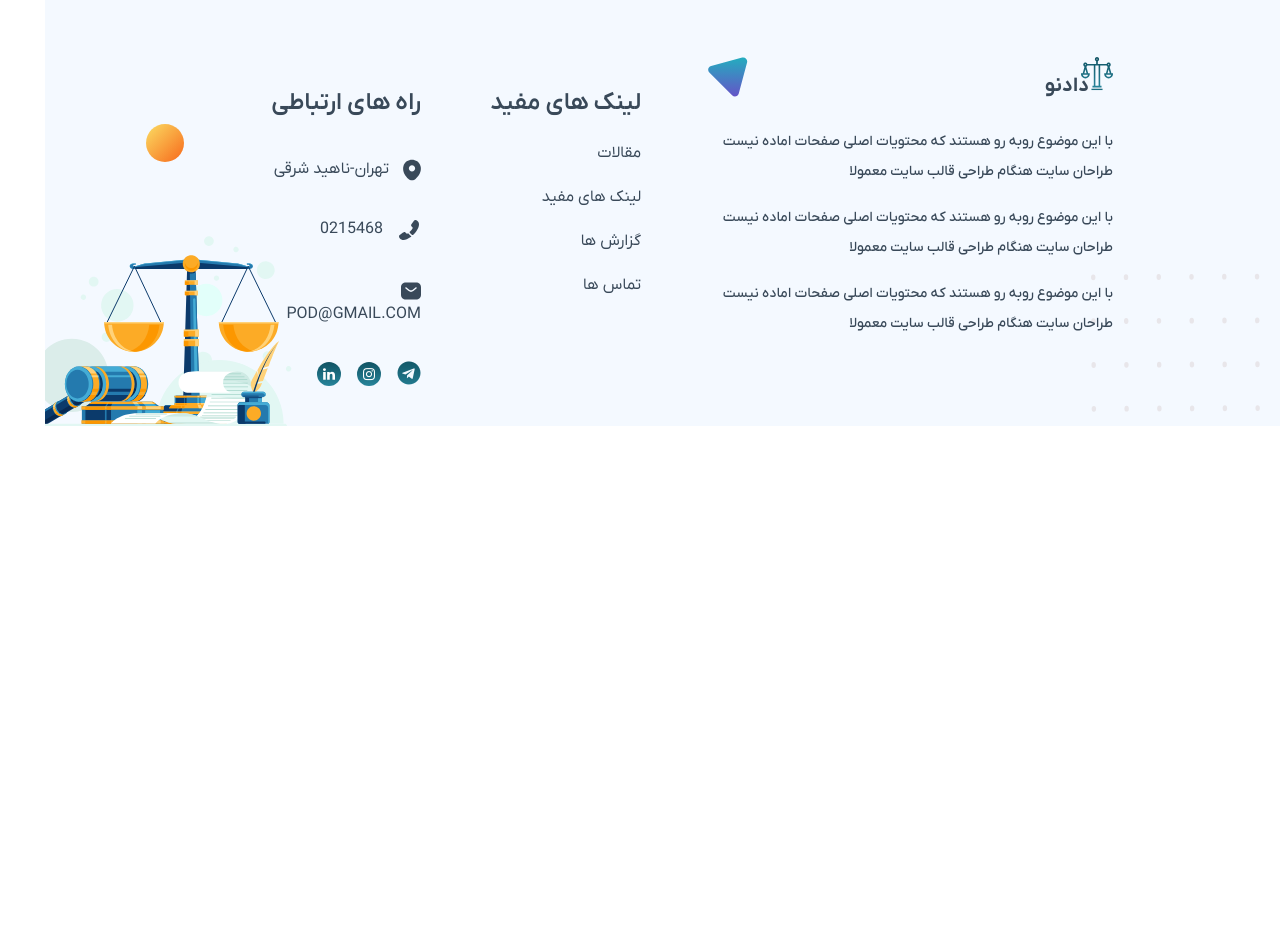
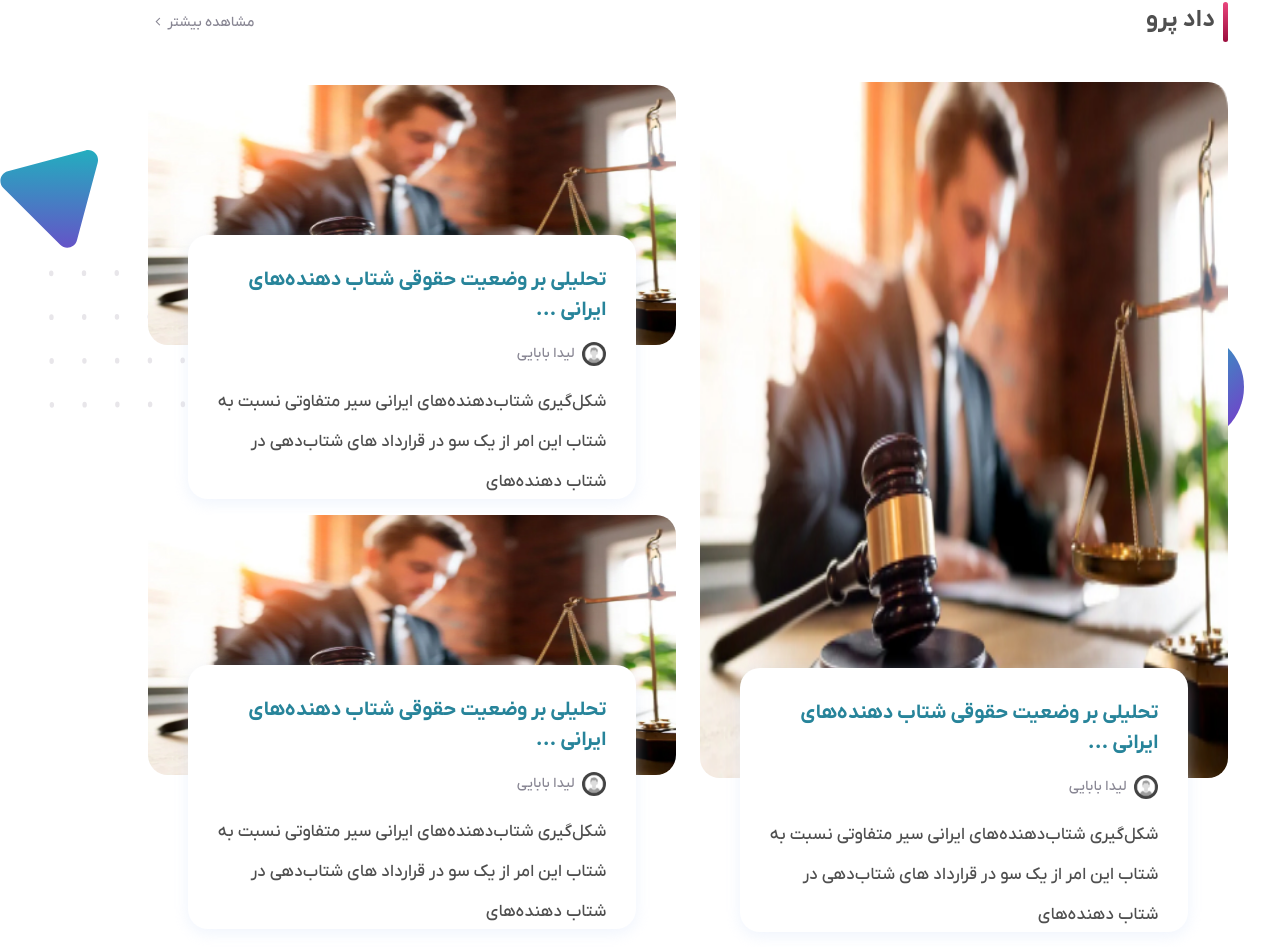
Before and after one commit to mohammadsayadi68/dadnow, a React (Create React App) app: page / in a window 1280 px wide. Shown: the part 787-1734 px from the top of the page. Before the commit the page ends 1213 px from the top, so only its background shows below. Built offline with nearby package versions, Linux system fonts and the light colour scheme.

Commit message:
add dadpro to lading

```diff
--- a/src/assets/scss/_components.scss
+++ b/src/assets/scss/_components.scss
@@ -32,3 +32,38 @@
 .absolute{
     position: absolute;
 }
+
+.p-30{
+    padding: 30px;
+}
+.section-titre{
+    font-weight: 700;
+    font-size: 24px;
+    color: #4F4F4F;
+    .border-right{
+        display: inline-block;
+        width: 5px;
+        height: 40px;
+        background-image: linear-gradient(180deg, #EA467D 0%, #9B0D3D 100%);
+
+        border-radius: 12px;
+    }
+}
+.card-title {
+    font-weight: 700;
+    font-size: 20px;
+    color: #27849A;
+  }
+  .avatar{
+    width: 24px;
+    height: 24px;
+    border-radius: 50%;
+}
+.card-text{
+    font-style: normal;
+    font-weight: 500;
+    font-size: 14px;
+    line-height: 32px;
+    text-align: right;
+    color: #4F4F4F;
+}
--- a/src/assets/scss/_layout.scss
+++ b/src/assets/scss/_layout.scss
@@ -274,8 +274,6 @@
                 img{
                     width: 24px;
                     height: 24px;
-                    background-color: red;
-                    border: 1px solid $gray;
                     border-radius: 50%;
                 }
             }
@@ -301,3 +299,52 @@
         }
     }
 }
+.dadpro{
+    .img{
+        // max-width: 586px;
+        height: 696px;
+        border-radius: 20px;
+    }
+    .img-left{
+        height: 260px;
+
+    }
+    &-card{
+        height: 264px;
+        background: #FFFFFF;
+        box-shadow: 0px 4px 15px rgba(215, 228, 249, 0.4);
+        border-radius: 20px;
+        margin-top: -110px   ;
+        width: 85%;
+    }
+    p{
+        font-size: 17px;
+        line-height: 40px;
+    }
+    .clock{
+        width: 20px;
+        height: 20px;
+    }
+    .triangleVector{
+        left: 0;
+        position: absolute;
+        img{
+            width: 100px;
+            margin-left: -48px;
+            margin-top: 147px;
+        }
+    }
+    .dote-group{
+        position: absolute;
+        left: 0;
+        z-index: -1;
+        margin-top: 267px;
+    }
+.circle{
+    position: absolute;
+    right: 0;
+    z-index: -1;
+    right: 84px;
+    margin-top: 329px;
+}
+}
--- /dev/null
+++ b/src/components/pages/main/dadpro.jsx
@@ -0,0 +1,120 @@
+import React from "react";
+import testImg from "../../../public/image/news-test.jpg";
+import userIcon from "../../../public/image/user.jpeg";
+import circle from "../../../public/image/circle-blue.svg";
+import clock from "../../../public/image/clock.svg";
+import triangleVector from "../../../public/image/triangle-vector.svg";
+import doteGroup from "../../../public/image/footer-dote-group.svg";
+
+
+const newNews = () => {
+  return (
+    <div className="mx-100 dadpro mt-5">
+      <div className="container-flouid">
+      <div className="triangleVector">
+          <img src={triangleVector} className="" alt="" />
+        </div>
+        <div class="circle">
+          <img src={circle} class="" alt="" />
+        </div>
+        <div className=" dote-group">
+              <img src={doteGroup} className="" alt="" />
+            </div>
+        <div className="row">
+          <div className="col-12 d-flex justify-content-between align-items-center mb-4 pb-3">
+            <div className=" section-titre d-flex aligin-items-center">
+              <div className="border-right"></div>
+              <div className="mx-2"> داد پرو</div>
+            </div>
+            <div className="gray-title center">
+              <div> مشاهده بیشتر</div>
+              <div className="icon-angle-left"></div>
+            </div>
+          </div>
+
+          <div className="col-md-6  d-flex flex-column justify-content-center align-items-center">
+            <img src={testImg} className="w-100 img" alt="" />
+            <div className="dadpro-card w-80 p-30">
+              <div className="card-title">
+                تحلیلی بر وضعیت حقوقی شتاب دهنده‌های ایرانی ...
+              </div>
+              <div className="d-flex justify-content-between align-items-center mt-3">
+                <div className="">
+                  <img src={userIcon} alt="" className="avatar" />
+                  <span className="mx-2 gray-title">لیدا بابایی</span>
+                </div>
+              </div>
+              <p className="card-text my-3">
+                شکل‌گیری شتاب‌دهنده‌های ایرانی سیر متفاوتی نسبت به شتاب این امر
+                از یک سو در قرارداد های شتاب‌دهی در شتاب دهنده‌های
+              </p>
+              <div className="d-flex ">
+                <img src={clock} className="clock" alt="" />
+                <div className="gray-title mx-2 ">زمان مطالعه:</div>
+                <div className="secod-title farsi-number word-spacing-4">
+                  4 دقیقه
+                </div>
+              </div>
+            </div>
+          </div>
+          <div className="col-md-6  d-flex flex-column justify-content-center align-items-center">
+            <div className="d-flex flex-column justify-content-center align-items-center">
+              <img src={testImg} className="w-100 img img-left" alt="" />
+              <div className="dadpro-card p-30">
+                <div className="card-title">
+                  تحلیلی بر وضعیت حقوقی شتاب دهنده‌های ایرانی ...
+                </div>
+                <div className="d-flex justify-content-between align-items-center mt-3">
+                  <div className="">
+                    <img src={userIcon} alt="" className="avatar" />
+                    <span className="mx-2 gray-title">لیدا بابایی</span>
+                  </div>
+                </div>
+                <p className="card-text my-3">
+                  شکل‌گیری شتاب‌دهنده‌های ایرانی سیر متفاوتی نسبت به شتاب این
+                  امر از یک سو در قرارداد های شتاب‌دهی در شتاب دهنده‌های
+                </p>
+                <div className="d-flex ">
+                  <img src={clock} className="clock" alt="" />
+                  <div className="gray-title mx-2 ">زمان مطالعه:</div>
+                  <div className="secod-title farsi-number word-spacing-4">
+                    4 دقیقه
+                  </div>
+                </div>
+              </div>
+            </div>
+            <div className="d-flex flex-column justify-content-center align-items-center mt-3">
+              <img src={testImg} className="w-100 img img-left" alt="" />
+              <div className="dadpro-card p-30">
+                <div className="card-title">
+                  تحلیلی بر وضعیت حقوقی شتاب دهنده‌های ایرانی ...
+                </div>
+                <div className="d-flex justify-content-between align-items-center mt-3">
+                  <div className="">
+                    <img src={userIcon} alt="" className="avatar" />
+                    <span className="mx-2 gray-title">لیدا بابایی</span>
+                  </div>
+                </div>
+                <p className="card-text my-3">
+                  شکل‌گیری شتاب‌دهنده‌های ایرانی سیر متفاوتی نسبت به شتاب این
+                  امر از یک سو در قرارداد های شتاب‌دهی در شتاب دهنده‌های
+                </p>
+                <div className="d-flex ">
+                  <img src={clock} className="clock" alt="" />
+                  <div className="gray-title mx-2 ">زمان مطالعه:</div>
+                  <div className="secod-title farsi-number word-spacing-4">
+                    4 دقیقه
+                  </div>
+                </div>
+              </div>
+            </div>
+          </div>
+        </div>
+
+
+
+      </div>
+    </div>
+  );
+};
+export default newNews;
--- a/src/components/pages/main/index.jsx
+++ b/src/components/pages/main/index.jsx
@@ -1,10 +1,12 @@
 import React from 'react'
 import NewNews from './new-news.jsx';
+import Dadpro from './dadpro.jsx';
 
 const index = () => {
   return (
     <div>
         <NewNews/>
+        <Dadpro/>
     </div>
   )
 }
```
Also changed, not shown: src/public/image/circle-blue.svg (added), src/public/image/clock.svg (added).
